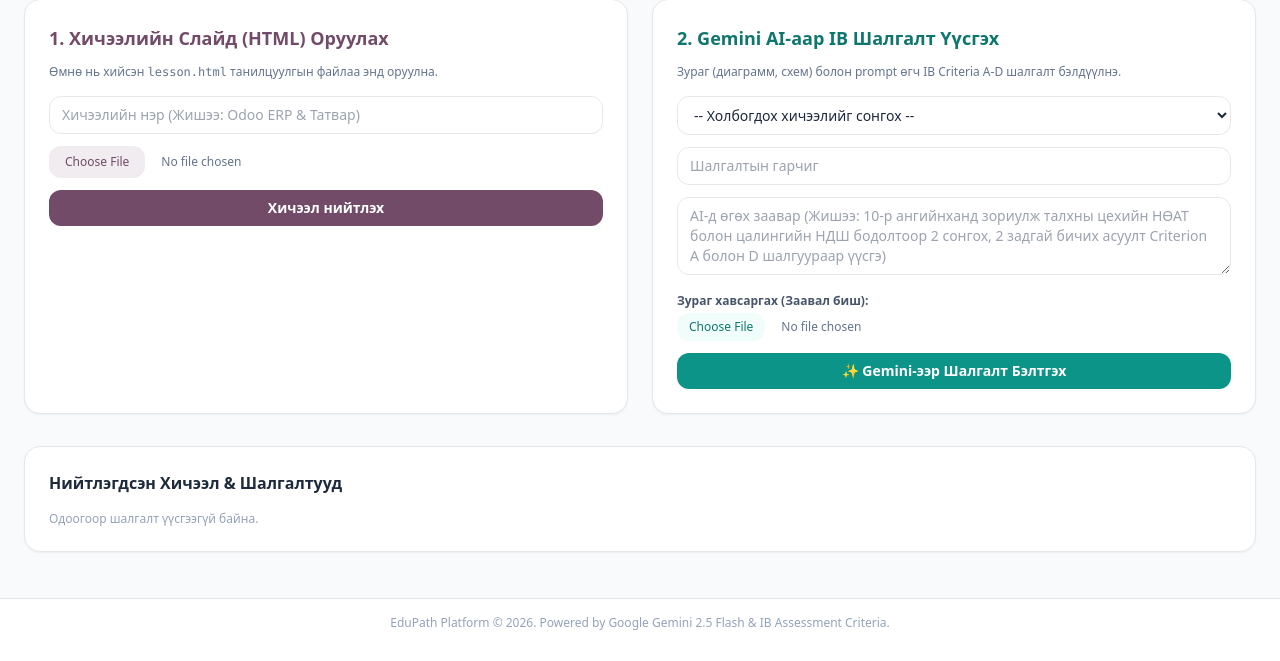
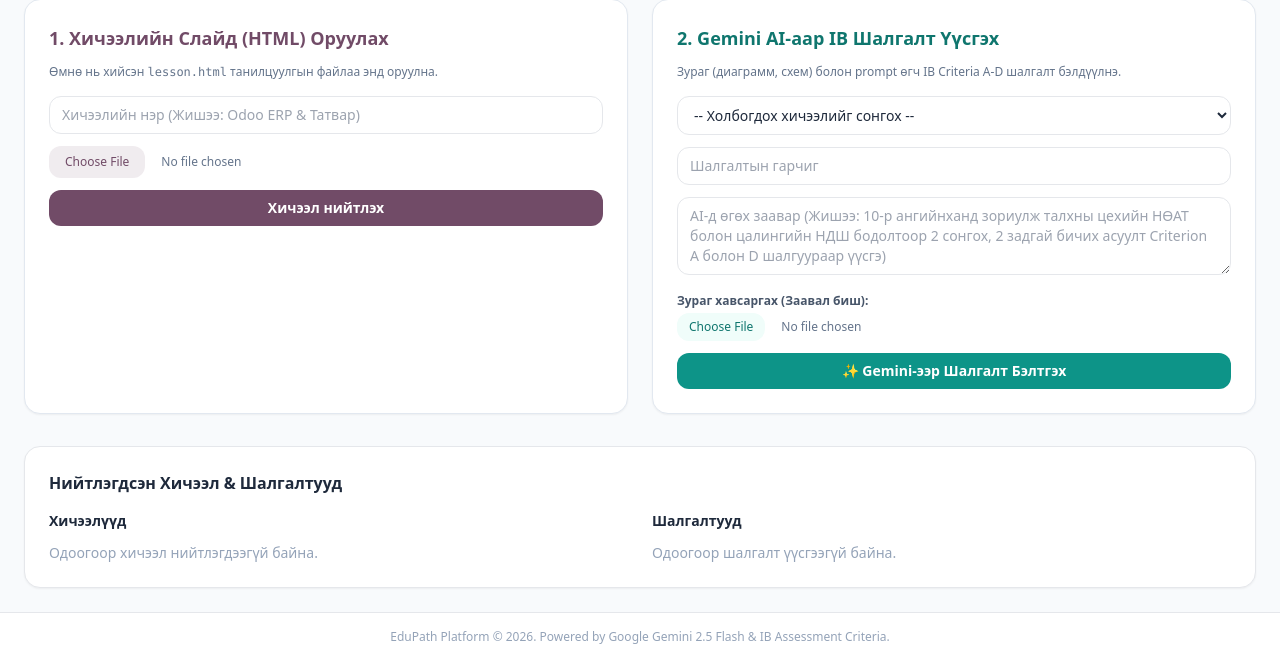
Before and after one commit to tamirotgonsuren3-ops/tamir-ib-course, a FastAPI app: template templates/teacher.html in a window 1280 px wide. Shown: the part 153-814 px from the top of the page. Before the commit the page ends 783 px from the top, so only its background shows below. Run offline with FastAPI, Linux system fonts and the light colour scheme; the template is opened without the code that fills it, so the values that code supplies are empty; some libraries are stand-ins or nearby versions.

Commit message:
lesson.html bug fixed

```diff
--- a/app.py
+++ b/app.py
@@ -172,7 +172,9 @@ def teacher_dashboard(request: Request, user: dict = Depends(get_current_user),
     c = db.cursor()
     c.execute("SELECT * FROM lessons WHERE teacher_id = ?", (user["id"],))
     lessons = c.fetchall()
-    c.execute("SELECT quizzes.*, lessons.title as lesson_title FROM quizzes JOIN lessons ON quizzes.lesson_id = lessons.id WHERE quizzes.created_by = ?", (user["id"],))
+    c.execute("SELECT * FROM lessons ORDER BY id DESC")
+    published_lessons = c.fetchall()
+    c.execute("SELECT quizzes.*, lessons.title as lesson_title FROM quizzes JOIN lessons ON quizzes.lesson_id = lessons.id ORDER BY quizzes.id DESC")
     quizzes = c.fetchall()
     # return templates.TemplateResponse( request=request, name="teacher.html")
     return templates.TemplateResponse(
@@ -181,6 +183,7 @@ def teacher_dashboard(request: Request, user: dict = Depends(get_current_user),
         context={
             "user": user,
             "lessons": lessons,
+            "published_lessons": published_lessons,
             "quizzes": quizzes
         }
     )
--- a/templates/student.html
+++ b/templates/student.html
@@ -15,6 +15,8 @@
           </div>
           <a href="/lesson/view/{{ l.id }}" target="_blank" class="px-4 py-2 bg-[#714B67] text-white text-xs font-semibold rounded-xl hover:bg-[#5c3c54]">Слайд Үзэх ↗</a>
         </div>
+      {% else %}
+        <p class="text-sm text-slate-400">Одоогоор хичээл нийтлэгдээгүй байна.</p>
       {% endfor %}
     </div>
   </div>
@@ -35,6 +37,8 @@
             <a href="/quiz/take/{{ q.id }}" class="px-4 py-2 bg-teal-600 text-white text-xs font-semibold rounded-xl hover:bg-teal-700">Шалгалт Өгөх ➔</a>
           {% endif %}
         </div>
+      {% else %}
+        <p class="text-sm text-slate-400">Одоогоор шалгалт нийтлэгдээгүй байна.</p>
       {% endfor %}
     </div>
   </div>
--- a/templates/teacher.html
+++ b/templates/teacher.html
@@ -45,21 +45,36 @@
     </div>
   </div>
 
-  <!-- Lessons & Quizzes List -->
+  <!-- Published lessons and exams -->
   <div class="bg-white p-6 rounded-2xl shadow-sm border">
     <h3 class="text-md font-bold mb-4">Нийтлэгдсэн Хичээл & Шалгалтууд</h3>
-    <div class="space-y-3">
-      {% for q in quizzes %}
-        <div class="flex items-center justify-between p-3 border rounded-xl bg-slate-50">
-          <div>
-            <h4 class="font-bold text-sm text-[#714B67]">{{ q.title }}</h4>
-            <span class="text-xs text-slate-500">Хичээл: {{ q.lesson_title }}</span>
-          </div>
-          <span class="text-xs bg-purple-100 text-[#714B67] font-semibold px-2 py-1 rounded">IB Үнэлгээтэй</span>
+    <div class="grid grid-cols-1 md:grid-cols-2 gap-6">
+      <section>
+        <h4 class="font-bold text-sm mb-3">Хичээлүүд</h4>
+        <div class="space-y-3">
+          {% for l in published_lessons %}
+            <div class="flex items-center justify-between gap-3 p-3 border rounded-xl bg-slate-50">
+              <span class="font-semibold text-sm text-slate-800">{{ l.title }}</span>
+              <a href="/lesson/view/{{ l.id }}" target="_blank" class="shrink-0 text-xs font-semibold text-[#714B67] hover:underline">Слайд үзэх</a>
+            </div>
+          {% else %}
+            <p class="text-sm text-slate-400">Одоогоор хичээл нийтлэгдээгүй байна.</p>
+          {% endfor %}
         </div>
-      {% else %}
-        <p class="text-xs text-slate-400">Одоогоор шалгалт үүсгээгүй байна.</p>
-      {% endfor %}
+      </section>
+      <section>
+        <h4 class="font-bold text-sm mb-3">Шалгалтууд</h4>
+        <div class="space-y-3">
+          {% for q in quizzes %}
+            <div class="p-3 border rounded-xl bg-slate-50">
+              <h5 class="font-bold text-sm text-[#714B67]">{{ q.title }}</h5>
+              <span class="text-xs text-slate-500">Хичээл: {{ q.lesson_title }}</span>
+            </div>
+          {% else %}
+            <p class="text-sm text-slate-400">Одоогоор шалгалт үүсгээгүй байна.</p>
+          {% endfor %}
+        </div>
+      </section>
     </div>
   </div>
 </div>
```
Also changed, not shown: edupath.db.
